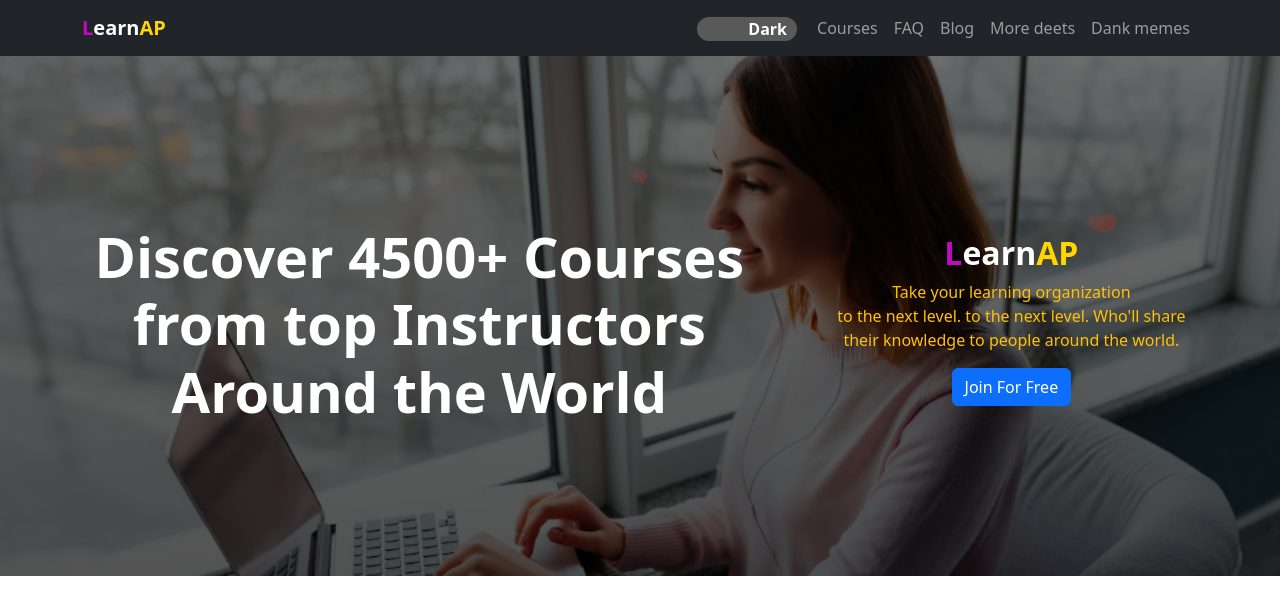
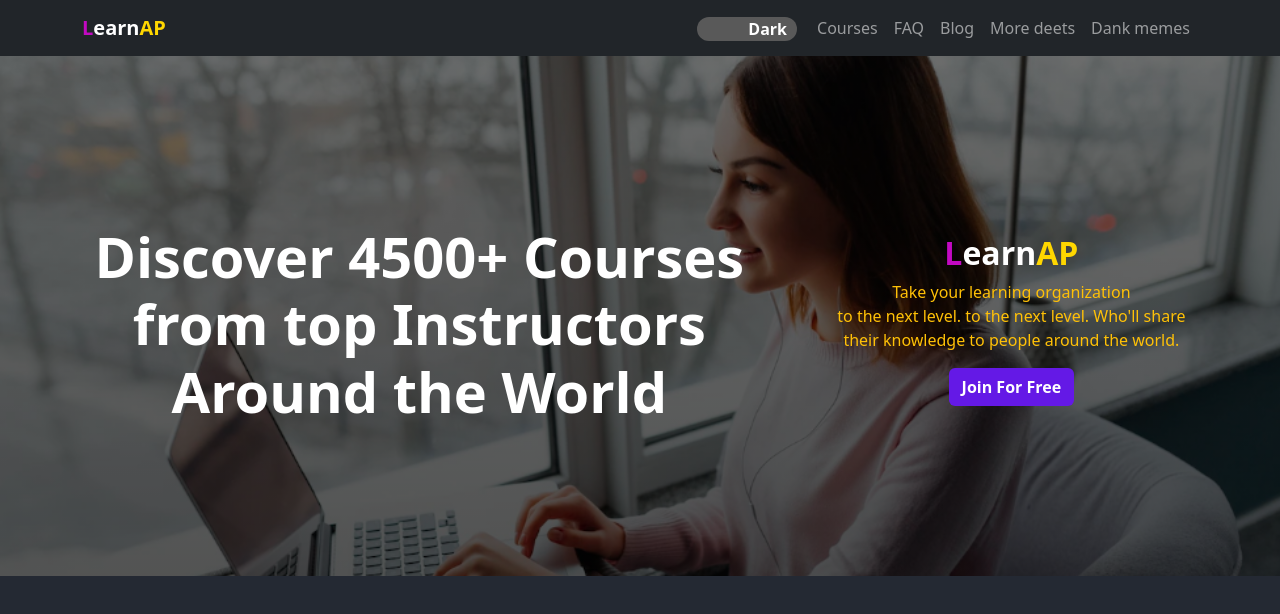
Before and after one commit to Durjoy-dcp/Learn-AP-Client-Side, a React (Create React App) app: page / in a window 1280 px wide. Shown: the top 614 px of the page. Built offline with nearby package versions, Linux system fonts and the light colour scheme.

Commit message:
header customized

```diff
--- a/public/index.html
+++ b/public/index.html
@@ -25,7 +25,7 @@
   <title>LearnAP</title>
 </head>
 
-<body>
+<body style="background-color:rgb(36,41,51)">
   <noscript>You need to enable JavaScript to run this app.</noscript>
   <div id="root"></div>
   <!--
--- a/src/App.css
+++ b/src/App.css
@@ -1,6 +1,8 @@
 .App {
   text-align: center;
 }
+
+
 
 .App-logo {
   height: 40vmin;
@@ -32,6 +34,7 @@
   from {
     transform: rotate(0deg);
   }
+
   to {
     transform: rotate(360deg);
   }
--- a/src/Components/Home/Home.css
+++ b/src/Components/Home/Home.css
@@ -72,3 +72,13 @@
     background-position: center;
 
 }
+
+.btn-purple {
+    background-color: rgb(100, 25, 230);
+
+}
+
+.btn-purple:hover {
+    background-color: rgb(131, 72, 233);
+
+}
--- a/src/Components/Home/Home.js
+++ b/src/Components/Home/Home.js
@@ -32,7 +32,7 @@ const Home = () => {
 
                     </h2>
                     <p className='text-warning '>Take your learning organization <br /> to the next level. to the next level. Who'll share <br /> their knowledge to people around the world.</p>
-                    <button className='btn  btn-primary mb-3'>Join For Free</button>
+                    <button className='btn  btn-purple  text-white fw-bolder mb-3'>Join For Free</button>
                 </motion.div>
 
             </div>
```
